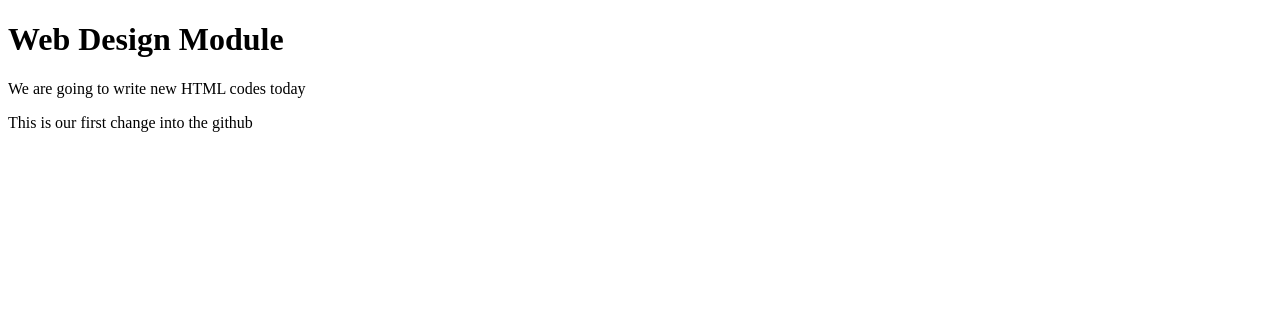
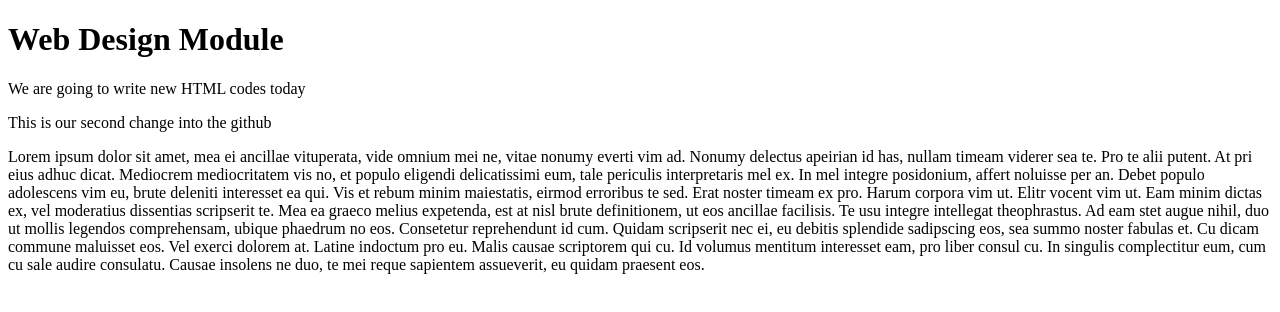
Before and after one commit to Dinu-Sri/fotweb, a plain HTML site: page index.html in a window 1280 px wide. Drawn offline with Linux system fonts and the light colour scheme.

Commit message:
Update index.html
added big text

```diff
--- a/index.html
+++ b/index.html
@@ -12,8 +12,17 @@
 
 <p>We are going to write new HTML codes today</p>
 
-<p>This is our first change into the github</p>
+<p>This is our second change into the github</p>
 
+<p> Lorem ipsum dolor sit amet, mea ei ancillae vituperata, vide omnium mei ne, vitae nonumy everti vim ad. Nonumy delectus apeirian id has, nullam timeam viderer sea te. Pro te alii putent. At pri eius adhuc dicat. Mediocrem mediocritatem vis no, et populo eligendi delicatissimi eum, tale periculis interpretaris mel ex.
+
+In mel integre posidonium, affert noluisse per an. Debet populo adolescens vim eu, brute deleniti interesset ea qui. Vis et rebum minim maiestatis, eirmod erroribus te sed. Erat noster timeam ex pro. Harum corpora vim ut.
+
+Elitr vocent vim ut. Eam minim dictas ex, vel moderatius dissentias scripserit te. Mea ea graeco melius expetenda, est at nisl brute definitionem, ut eos ancillae facilisis. Te usu integre intellegat theophrastus.
+
+Ad eam stet augue nihil, duo ut mollis legendos comprehensam, ubique phaedrum no eos. Consetetur reprehendunt id cum. Quidam scripserit nec ei, eu debitis splendide sadipscing eos, sea summo noster fabulas et. Cu dicam commune maluisset eos. Vel exerci dolorem at.
+
+Latine indoctum pro eu. Malis causae scriptorem qui cu. Id volumus mentitum interesset eam, pro liber consul cu. In singulis complectitur eum, cum cu sale audire consulatu. Causae insolens ne duo, te mei reque sapientem assueverit, eu quidam praesent eos.</p>
 
 
 
```
